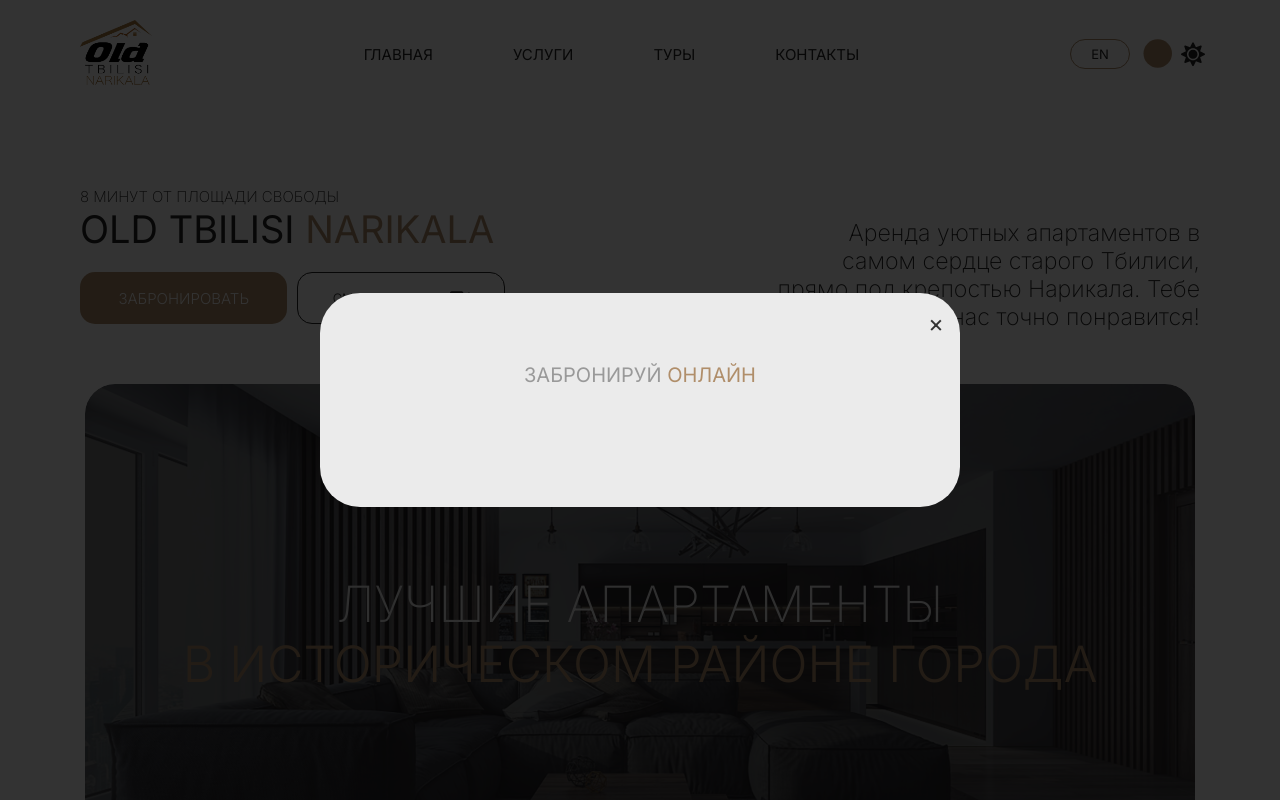
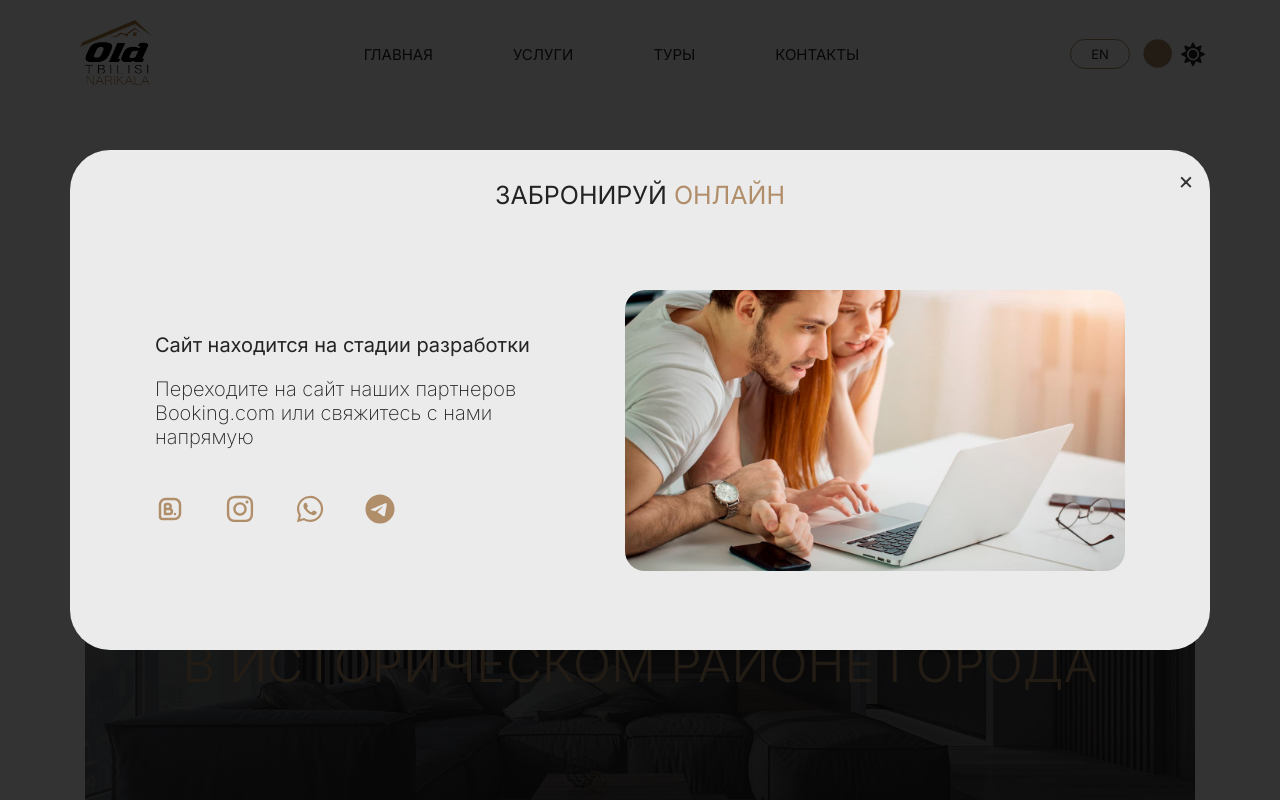
Before and after one commit to iScreAmn/apartment-otn, a React (Vite) app: page / in a window 1280 px wide. Both pictures are taken after a click on the button "ЗАБРОНИРОВАТЬ". Shown: the top 800 px of the page. Built offline with nearby package versions, Linux system fonts and the light colour scheme.

Commit message:
Refactored booking section

```diff
--- a/src/assets/images/index.js
+++ b/src/assets/images/index.js
@@ -10,6 +10,9 @@ import avatar3 from "./avatars/avatar-3.webp"
 
 import carTransfer from "./tours/transfer_car.jpg"
 import location from "./tours/sololaki.webp"
+import booking from "./tours/booking.jpg"
+
+
 
 // Apartment
 import application from "./apartment/3.jpg"
@@ -43,6 +46,7 @@ export {
 
   carTransfer,
   location,
+  booking,
 
   application,
 
--- a/src/components/home/Home.css
+++ b/src/components/home/Home.css
@@ -193,6 +193,66 @@
   padding-top: 15px;
   flex-direction: column;
 }
+
+.booking-section {
+  width: 1100px !important;
+  height: 450px !important;
+}
+
+.booking-main-title {
+  color: var(--third-color);
+  font-size: 25px;
+  text-transform: uppercase;
+  text-align: center;
+  margin-top: 10px;
+}
+
+.booking-main-title span {
+  color: var(--first-color);
+}
+
+.booking__wrapper {
+  display: flex;
+  justify-content: center;
+  align-items: center;
+  gap: 70px;
+  margin-top: 80px;
+
+}
+
+.booking-text {
+  width: 400px;
+}
+
+.booking-text svg {
+  color: var(--first-color);
+  font-size: 30px;
+}
+
+.booking__title {
+  color: var(--third-color);
+  font-size: 20px;
+  margin-bottom: 20px;
+}
+
+.booking__subtitle {
+  color: var(--third-color);
+  font-size: 20px;
+  font-weight: 200;
+  margin-bottom: 20px;
+}
+
+img.booking-img {
+  width: 500px;
+  border-radius: 20px;
+}
+
+.booking-socials {
+  display: flex;
+  gap: 40px;
+  margin-top: 45px;
+}
+
 
 /* MODAL-WINDOW */
 
@@ -398,7 +458,7 @@ iframe {
     padding: unset;
   }
 
-  .home__wrapper{
+  .home__wrapper {
     padding-bottom: 20px;
   }
 
--- a/src/components/home/Home.jsx
+++ b/src/components/home/Home.jsx
@@ -1,6 +1,11 @@
 import { useState, useEffect } from "react";
 import "./Home.css";
 import { FaVideo, FaCalendarAlt } from "react-icons/fa";
+import { FaTelegram } from "react-icons/fa6";
+import { IoLogoWhatsapp } from "react-icons/io5";
+import { FaInstagram } from "react-icons/fa";
+import { TbBrandBooking } from "react-icons/tb";
+import { booking } from "../../assets/images";
 import { RemoveScroll } from "react-remove-scroll";
 import { motion } from "motion/react";
 import { slideInVariants } from "../../../utils/animation";
@@ -45,9 +50,27 @@ const Home = () => {
   // Функция для рендеринга формы бронирования
   const renderBookingForm = () => (
     <section className="booking-section" id="booking">
-      <h2 className="services-title">
+      <h2 className="booking-main-title">
         {t('home.book')} <span>{t('home.bookSpan')}</span>
       </h2>
+      <div className="booking__wrapper">
+        <div className="booking-text">
+          <h2 className="booking__title">
+            Сайт находится на стадии разработки
+          </h2>
+          <p className="booking__subtitle">
+            Переходите на сайт наших партнеров Booking.com или свяжитесь с нами
+            напрямую
+          </p>
+          <ul className="booking-socials">
+            <li><a href=""><TbBrandBooking /></a></li>
+            <li><a href=""><FaInstagram /></a></li>
+            <li><a href=""><IoLogoWhatsapp /></a></li>
+            <li><a href=""><FaTelegram /></a></li>
+          </ul>
+        </div>
+        <img className="booking-img" src={booking} alt="booking" />
+      </div>
 
       <div className="booking-form none">
         {/* Поле для выбора даты заезда */}
--- a/src/components/order/Order.css
+++ b/src/components/order/Order.css
@@ -1,15 +1,4 @@
-.booking-section {
-  display: flex;
-  align-items: center;
-  flex-direction: column;
-  padding: 80px 0 50px;
-  /* background-color: #f9f9f9; */
-  /* border-radius: 8px; */
-  /* box-shadow: 0 2px 4px rgba(0, 0, 0, 0.1); */
-  width: 600px;
-  margin: 0 auto;
-  color: #fff;
-}
+
 
 .booking-form {
   display: flex;
@@ -88,7 +77,7 @@
 
 @media (max-width: 1440px) {
   .booking-section {
-    padding-top: 50px;
+    /* padding-top: 50px; */
   }
 }
 
--- a/src/components/order/Order.jsx
+++ b/src/components/order/Order.jsx
@@ -22,7 +22,8 @@ const Order = () => {
       <h2 className="services-title">
         Забронируй <span>Онлайн</span>
       </h2>
-      <div className="booking-form">
+
+      <div className="booking-form none">
         <div className="form-group">
           <label htmlFor="check-in">Заезд:</label>
           <motion.div
--- a/src/data/services.js
+++ b/src/data/services.js
@@ -9,7 +9,6 @@ export const modalContent = {
       "transfer1",
       "transfer2",
       "transfer3",
-      "transfer4",
       "transfer5",
     ],
 
--- a/src/index.css
+++ b/src/index.css
@@ -204,7 +204,7 @@ legend {
   opacity: 0;
   visibility: hidden;
   transition: opacity 0.3s ease, visibility 0.3s ease;
-  z-index: 2;
+  z-index: 9999;
 }
 
 .icon-buttons.visible {
```
Also changed, not shown: src/assets/images/tours/booking.jpg (added).
